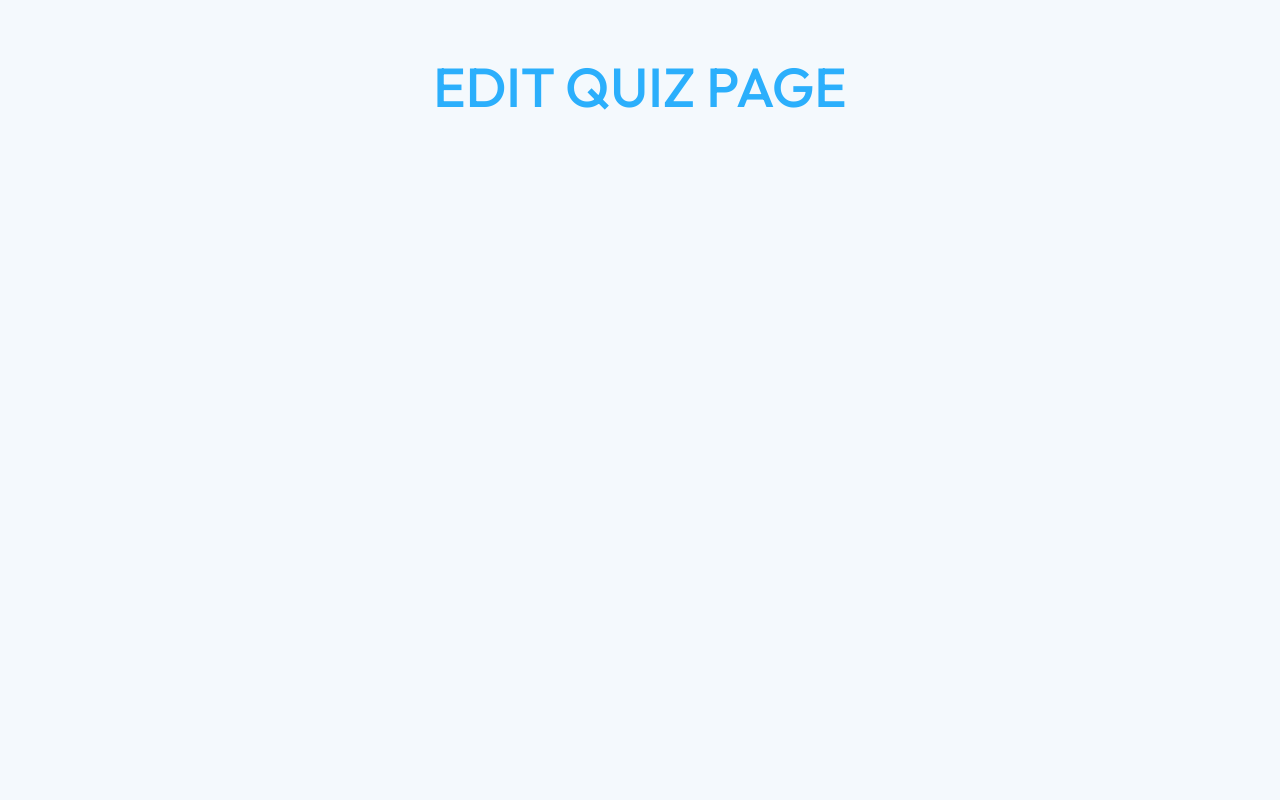
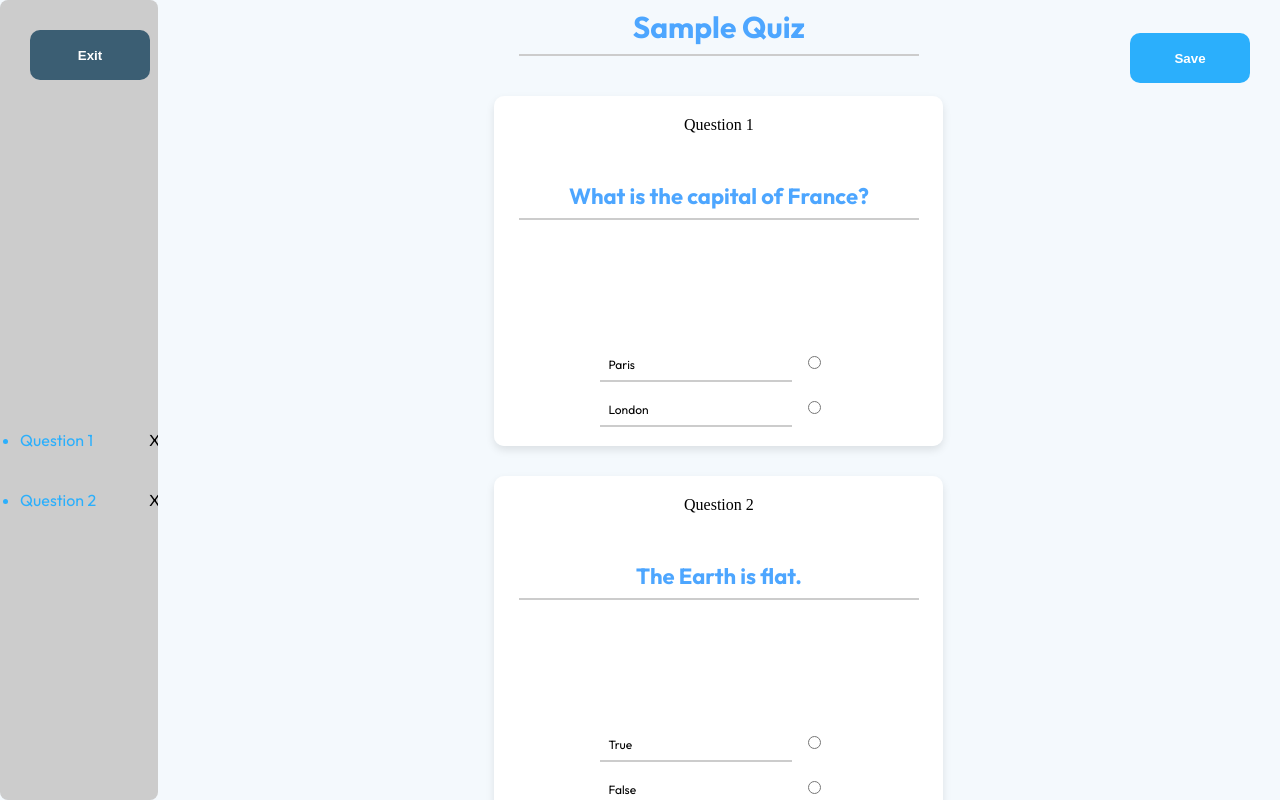
Before and after one commit to MohammedAlhadiAsiri/SWE363-QuizMaster, a React (Vite) app: page /edit-quiz in a window 1280 px wide. Built offline with nearby package versions, Linux system fonts and the light colour scheme.

Commit message:
Finished edit quiz page

```diff
--- a/src/QuizMaker/Create/CreateQuizPage.css
+++ b/src/QuizMaker/Create/CreateQuizPage.css
@@ -1,6 +1,12 @@
 .createQuiz{
     display: flex;
     text-align: center;
+    position: fixed;
+    top: 0;
+    left: 0;
+    width: 100%;
+    height: 100%;
+    overflow: auto;
 }
 .quizNameInput{
     background: none;
@@ -22,10 +28,11 @@
 }
 .sidebar{
     display: grid;
-    gap: 550px;
+    justify-content: space-between;
+    gap: 300px;
     background-color: #ccc;
     border-radius: 8px;
-
+    overflow:auto;
 }
 
 .topbar{
@@ -86,3 +93,24 @@
 .addQuestionButton:hover {
     background-color: #3399ff;
 }
+
+
+.saveButton{
+    position: absolute;
+   right:0;
+   /* vertically center the icon */
+   top: 50%; transform: translateY(-50%);
+   margin: 30px;
+   background-color: #2BAFFC;
+    color: white;
+    border: none;
+    border-radius: 10px;
+    font-weight: bold;
+    cursor: pointer;
+    transition: background-color 0.3s ease;
+    width: 120px;
+    height: 50px;
+}
+.saveButton:hover {
+    background-color: #3399ff;
+}
--- a/src/QuizMaker/Dashboard/QuizMakerDashboard.css
+++ b/src/QuizMaker/Dashboard/QuizMakerDashboard.css
@@ -4,4 +4,9 @@
     justify-content: center;
     min-height: 100vh;
     background-color: #f5f5f5;
+    position: fixed;
+    top: 0;
+    left: 0;
+    width: 100%;
+    height: 100%;
 }
--- a/src/QuizMaker/Dashboard/QuizMakerDashboard.jsx
+++ b/src/QuizMaker/Dashboard/QuizMakerDashboard.jsx
@@ -2,6 +2,7 @@
 import React from 'react'
 import QuizzesContainer from './QuizzesContainer'
 import Navbar from '../../Navbar';
+import Header from '../../components/Header';
 import './QuizMakerDashboard.css'
 function QuizMakerDashboard(){
     return (
--- a/src/QuizMaker/Edit/EditQuizPage.jsx
+++ b/src/QuizMaker/Edit/EditQuizPage.jsx
@@ -1,8 +1,117 @@
-// EditQuizPage.jsx
-import React from 'react';
+import React, { useState, useEffect } from 'react';
+import QuestionCard from '../Create/QuestionCard';
+import QuestionTypeModal from '../Create/QuestionTypeModal';
+import DifficultyModal from '../Create/DifficultyModal';
+import QuestionsList from '../Create/QuestionsList';
+//import './EditQuizPage.css';
+import { useNavigate } from 'react-router-dom';
+
+const dummyQuiz = {
+    name: "Sample Quiz",
+    questions: [
+        {
+            type: 'mcq',
+            questionText: 'What is the capital of France?',
+            answers: ['Paris', 'London', 'Berlin', 'Rome'],
+            correctAnswerIndex: 0,
+        },
+        {
+            type: 'tf',
+            questionText: 'The Earth is flat.',
+            answers: ['True', 'False'],
+            correctAnswerIndex: 1,
+        },
+    ],
+};
 
 function EditQuizPage() {
-    return <h1>Edit Quiz Page</h1>;
+    const navigate = useNavigate();
+    const [quizName, setQuizName] = useState('');
+    const [questionCards, setQuestionCards] = useState([]);
+    const [openQuestionTypeModal, setOpenQuestionTypeModal] = useState(false);
+
+    useEffect(() => {
+        // Load dummy quiz data
+        setQuizName(dummyQuiz.name);
+        setQuestionCards(
+            dummyQuiz.questions.map((q) => ({
+                type: q.type,
+                questionText: q.questionText,
+                answers: q.answers,
+            }))
+        );
+    }, []);
+
+    const addQuestion = (type) => {
+        setQuestionCards([...questionCards, { type, questionText: '', answers: Array(4).fill('') }]);
+        setOpenQuestionTypeModal(false);
+    };
+
+    const removeQuestion = (index) => {
+        const updatedQuestions = questionCards.filter((_, i) => i !== index);
+        setQuestionCards(updatedQuestions);
+    };
+
+    const updateQuestion = (index, updatedQuestion) => {
+        const updatedQuestions = questionCards.map((question, i) =>
+            i === index ? updatedQuestion : question
+        );
+        setQuestionCards(updatedQuestions);
+    };
+
+    const handleSaveClick = () => {
+        const updatedQuiz = {
+            name: quizName,
+            questions: questionCards,
+        };
+        navigate('/quiz-maker-dashboard'); // Redirect after saving
+    };
+
+    return (
+        <div className="createQuiz">
+            <div className="sidebar">
+                <button className="exitButton" onClick={() => navigate('/quiz-maker-dashboard')}>
+                    Exit
+                </button>
+                <QuestionsList questionCards={questionCards} removeQuestion={removeQuestion} />
+                <button className="addQuestionButton" onClick={() => setOpenQuestionTypeModal(true)}>
+                    Add Question
+                </button>
+            </div>
+
+            <div className="mainPage">
+                <div className="topbar">
+                    <input
+                        type="text"
+                        className="quizNameInput"
+                        placeholder="Enter Quiz Name"
+                        value={quizName}
+                        onChange={(e) => setQuizName(e.target.value)}
+                    />
+                    <button className="saveButton" onClick={handleSaveClick}>
+                        Save
+                    </button>
+                </div>
+
+                <div className="questionCards">
+                    {questionCards.map((question, index) => (
+                        <QuestionCard
+                            key={index}
+                            index={index}
+                            type={question.type}
+                            questionText={question.questionText}
+                            answers={question.answers}
+                            onUpdate={(updatedQuestion) => updateQuestion(index, updatedQuestion)}
+                        />
+                    ))}
+                </div>
+
+                {openQuestionTypeModal && (
+                    <QuestionTypeModal addQuestionProp={addQuestion} openModal={setOpenQuestionTypeModal} />
+                )}
+            </div>
+        </div>
+    );
 }
 
 export default EditQuizPage;
--- a/src/QuizMaker/Stats/StatsPage.jsx
+++ b/src/QuizMaker/Stats/StatsPage.jsx
@@ -8,7 +8,7 @@ function StatsPage(){
     //temp data for this phase
     const dummyData = {
         creator: 'Ziyad',
-        name: 'World Geography',
+        name: 'Sample Quiz',
         questionsNumber: 2,
         difficulty: 'Normal',
         attempts: 3,
```
